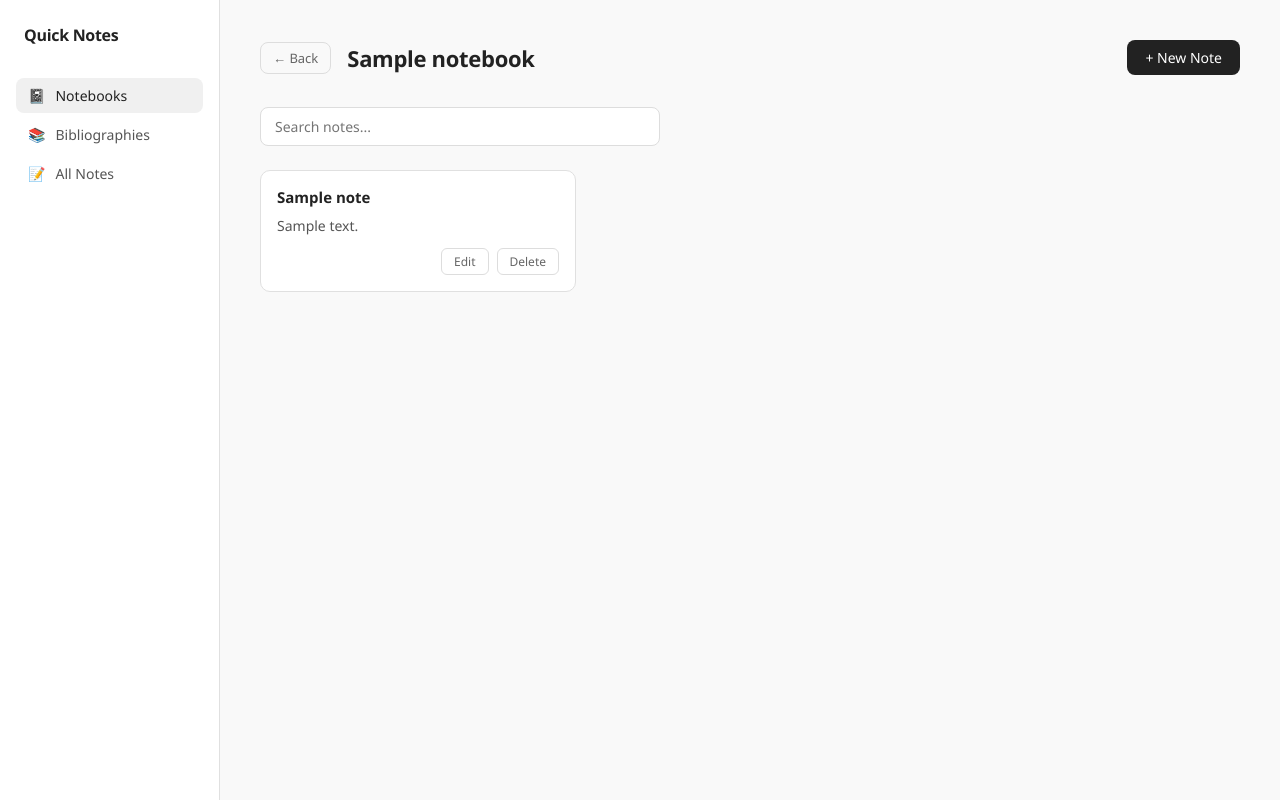
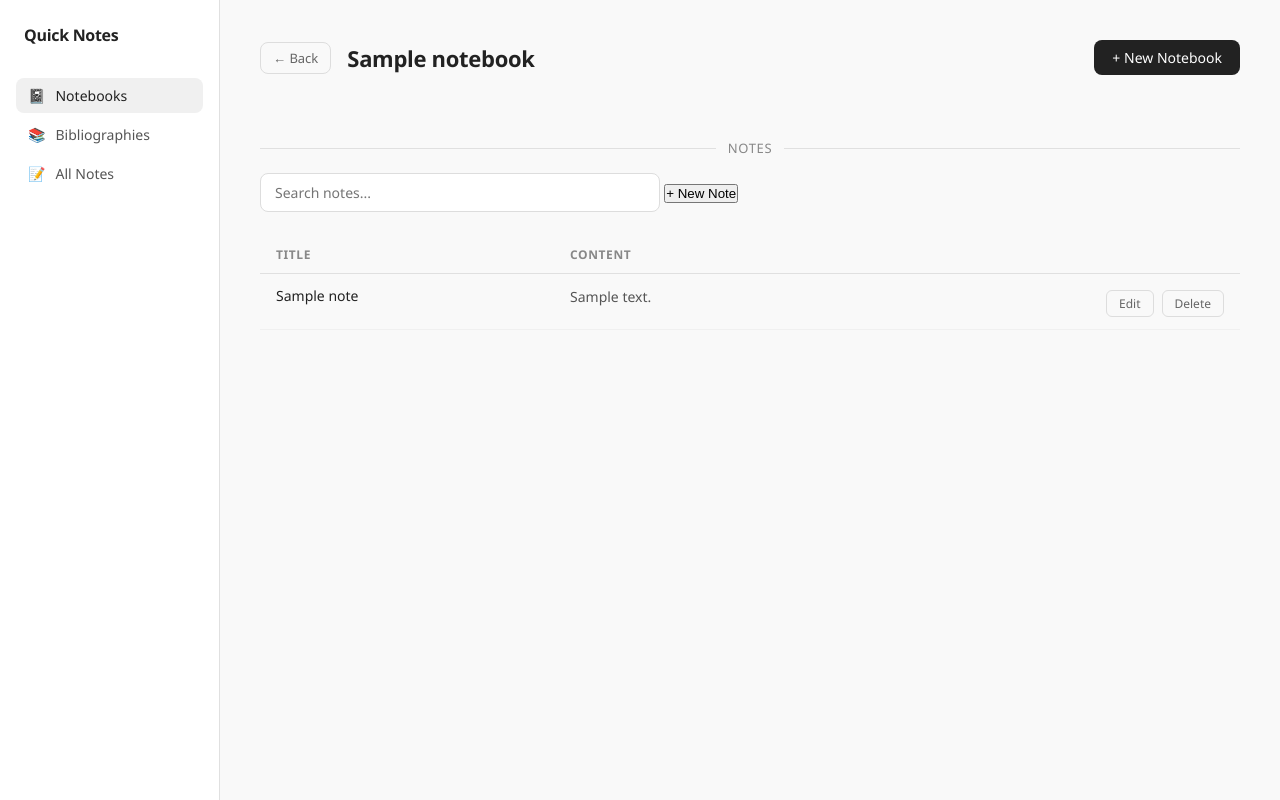
Before and after one commit to josedanieltiradoramirez/quick-notes-app, a FastAPI app: page /notebooks/1 in a window 1280 px wide. Run offline with FastAPI, Linux system fonts and the light colour scheme; tables that the repository leaves empty hold one stand-in row (values such as "Sample post"); data that the repository does not hold is empty.

Commit message:
notes as tables and fix search issues

```diff
--- a/static/notebook_detail.js
+++ b/static/notebook_detail.js
@@ -1,54 +1,119 @@
 const API = 'http://127.0.0.1:8000'
 
+const container = document.querySelector('#notes-container')
+const subNotebooksContainer = document.querySelector('#sub-notebooks-container')
+const notebookTitle = document.querySelector('#notebook-title')
+const backButton = document.querySelector('.back-button')
+
+// notas
 const buttonNewNote = document.querySelector('#button-new-note')
 const buttonSaveNote = document.querySelector('#button-save-note')
 const buttonCancelNote = document.querySelector('#button-cancel-note')
-const form = document.querySelector('#new-note-form')
-const inputTitle = document.querySelector('#input-note-title')
-const inputBody = document.querySelector('#input-note-body')
-const container = document.querySelector('#notes-container')
-const notebookTitle = document.querySelector('#notebook-title')
+const noteForm = document.querySelector('#new-note-form')
+const inputNoteTitle = document.querySelector('#input-note-title')
+const inputNoteBody = document.querySelector('#input-note-body')
+
+// sub-notebooks
+const buttonNewNotebook = document.querySelector('#button-new-notebook')
+const buttonSaveNotebook = document.querySelector('#button-save-notebook')
+const buttonCancelNotebook = document.querySelector('#button-cancel-notebook')
+const notebookForm = document.querySelector('#new-notebook-form')
+const inputNotebookTitle = document.querySelector('#input-notebook-title')
+const inputNotebookDescription = document.querySelector('#input-notebook-description')
+
 const searchInput = document.querySelector('#search-input')
 
 searchInput.addEventListener('input', function() {
     const query = searchInput.value.toLowerCase()
-    const cards = container.querySelectorAll(':scope > div')
-
-    cards.forEach(card => {
-        const text = card.textContent.toLowerCase()
-        if (text.includes(query)) {
-            card.style.display = 'flex'
-        } else {
-            card.style.display = 'none'
-        }
+    const rows = container.querySelectorAll('tbody tr')
+    rows.forEach(row => {
+        const text = row.textContent.toLowerCase()
+        row.style.display = text.includes(query) ? '' : 'none'
     })
 })
+
+// notas
 buttonNewNote.addEventListener('click', function() {
-    form.classList.remove('hidden')
+    noteForm.classList.remove('hidden')
 })
 
 buttonCancelNote.addEventListener('click', function() {
-    form.classList.add('hidden')
-    inputTitle.value = ''
-    inputBody.value = ''
+    noteForm.classList.add('hidden')
+    inputNoteTitle.value = ''
+    inputNoteBody.value = ''
+})
+
+// sub-notebooks
+buttonNewNotebook.addEventListener('click', function() {
+    notebookForm.classList.remove('hidden')
+})
+
+buttonCancelNotebook.addEventListener('click', function() {
+    notebookForm.classList.add('hidden')
+    inputNotebookTitle.value = ''
+    inputNotebookDescription.value = ''
 })
 
 async function loadNotebook() {
     const response = await fetch(`${API}/api/notebooks/${NOTEBOOK_ID}`)
     const notebook = await response.json()
     notebookTitle.textContent = notebook.title
+
+    // actualizar back button
+    if (notebook.parent_id) {
+        backButton.href = `/notebooks/${notebook.parent_id}`
+    } else {
+        backButton.href = '/notebooks'
+    }
+}
+
+async function loadSubNotebooks() {
+    const response = await fetch(`${API}/api/notebooks/${NOTEBOOK_ID}/notebooks`)
+    const notebooks = await response.json()
+    subNotebooksContainer.innerHTML = ''
+    notebooks.forEach(notebook => renderSubNotebook(notebook))
 }
 
 async function loadNotes() {
-    const response = await fetch(`${API}/api/notebooks/${NOTEBOOK_ID}/notes`)
+    const response = await fetch(`${API}/api/notebooks/${NOTEBOOK_ID}/notes`)  // ← correcto
     const notes = await response.json()
-    container.innerHTML = ''
-    notes.forEach(note => renderNote(note))
+
+    container.innerHTML = `
+        <table>
+            <thead>
+                <tr>
+                    <th>Title</th>
+                    <th>Content</th>
+                    <th></th>
+                </tr>
+            </thead>
+            <tbody id="notes-tbody"></tbody>
+        </table>
+    `
+    const tbody = document.querySelector('#notes-tbody')
+    notes.forEach(note => renderNote(note, tbody))
 }
 
+buttonSaveNotebook.addEventListener('click', async function() {
+    const title = inputNotebookTitle.value.trim()
+    const description = inputNotebookDescription.value.trim()
+    if (title === '') return
+
+    const response = await fetch(`${API}/api/notebooks/`, {
+        method: 'POST',
+        headers: { 'Content-Type': 'application/json' },
+        body: JSON.stringify({ title, description, parent_id: NOTEBOOK_ID })
+    })
+    const notebook = await response.json()
+    renderSubNotebook(notebook)
+    inputNotebookTitle.value = ''
+    inputNotebookDescription.value = ''
+    notebookForm.classList.add('hidden')
+})
+
 buttonSaveNote.addEventListener('click', async function() {
-    const title = inputTitle.value.trim()
-    const content = inputBody.value.trim()
+    const title = inputNoteTitle.value.trim()
+    const content = inputNoteBody.value.trim()
     if (title === '' || content === '') return
 
     const response = await fetch(`${API}/api/notes/`, {
@@ -57,20 +122,53 @@ buttonSaveNote.addEventListener('click', async function() {
         body: JSON.stringify({ title, content, notebook_ids: [NOTEBOOK_ID] })
     })
     const note = await response.json()
-    renderNote(note)
-    inputTitle.value = ''
-    inputBody.value = ''
-    form.classList.add('hidden')
+    const tbody = document.querySelector('#notes-tbody')
+    renderNote(note, tbody)
+    inputNoteTitle.value = ''
+    inputNoteBody.value = ''
+    noteForm.classList.add('hidden')
 })
 
-function renderNote(note) {
+function renderSubNotebook(notebook) {
     const div = document.createElement('div')
 
     const title = document.createElement('p')
-    title.textContent = note.title
+    title.textContent = notebook.title
 
-    const p = document.createElement('p')
-    p.textContent = note.content
+    const description = document.createElement('p')
+    description.textContent = notebook.description || ''
+
+    const actions = document.createElement('div')
+    actions.classList.add('note-actions')
+
+    const buttonDelete = document.createElement('button')
+    buttonDelete.textContent = 'Delete'
+    buttonDelete.addEventListener('click', function(e) {
+        e.stopPropagation()
+        deleteSubNotebook(notebook.id, div)
+    })
+
+    div.addEventListener('click', function() {
+        window.location.href = `/notebooks/${notebook.id}`
+    })
+
+    actions.appendChild(buttonDelete)
+    div.appendChild(title)
+    div.appendChild(description)
+    div.appendChild(actions)
+    subNotebooksContainer.appendChild(div)
+}
+
+function renderNote(note, tbody) {
+    const tr = document.createElement('tr')
+
+    const tdTitle = document.createElement('td')
+    tdTitle.textContent = note.title
+
+    const tdContent = document.createElement('td')
+    tdContent.textContent = note.content
+
+    const tdActions = document.createElement('td')
 
     const actions = document.createElement('div')
     actions.classList.add('note-actions')
@@ -85,7 +183,7 @@ function renderNote(note) {
 
         const inputContent = document.createElement('textarea')
         inputContent.value = note.content
-        inputContent.rows = 3
+        inputContent.rows = 2
 
         const buttonSave = document.createElement('button')
         buttonSave.textContent = 'Save'
@@ -101,18 +199,19 @@ function renderNote(note) {
                 body: JSON.stringify({ title: newTitle, content: newContent })
             })
 
-            title.textContent = newTitle
-            p.textContent = newContent
             note.title = newTitle
             note.content = newContent
+            tdTitle.textContent = newTitle
+            tdContent.textContent = newContent
 
-            div.replaceChild(title, inputTitle)
-            div.replaceChild(p, inputContent)
+            tdTitle.replaceChild(document.createTextNode(newTitle), tdTitle.firstChild)
             actions.replaceChild(buttonEdit, buttonSave)
         })
 
-        div.replaceChild(inputTitle, title)
-        div.replaceChild(inputContent, p)
+        tdTitle.innerHTML = ''
+        tdTitle.appendChild(inputTitle)
+        tdContent.innerHTML = ''
+        tdContent.appendChild(inputContent)
         actions.replaceChild(buttonSave, buttonEdit)
     })
 
@@ -120,15 +219,21 @@ function renderNote(note) {
     buttonDelete.textContent = 'Delete'
     buttonDelete.addEventListener('click', function(e) {
         e.stopPropagation()
-        deleteNote(note.id, div)
+        deleteNote(note.id, tr)
     })
 
     actions.appendChild(buttonEdit)
     actions.appendChild(buttonDelete)
-    div.appendChild(title)
-    div.appendChild(p)
-    div.appendChild(actions)
-    container.appendChild(div)
+    tdActions.appendChild(actions)
+    tr.appendChild(tdTitle)
+    tr.appendChild(tdContent)
+    tr.appendChild(tdActions)
+    tbody.appendChild(tr)
+}
+
+async function deleteSubNotebook(id, element) {
+    await fetch(`${API}/api/notebooks/${id}`, { method: 'DELETE' })
+    element.remove()
 }
 
 async function deleteNote(id, element) {
@@ -137,4 +242,5 @@ async function deleteNote(id, element) {
 }
 
 loadNotebook()
+loadSubNotebooks()
 loadNotes()
--- a/static/style.css
+++ b/static/style.css
@@ -183,25 +183,6 @@ nav {
   background: #f5f5f5;
 }
 
-/* cuadrícula de notas */
-#notes-container {
-  display: grid;
-  grid-template-columns: repeat(auto-fill, minmax(240px, 1fr));
-  gap: 16px;
-}
-
-/* tarjeta individual */
-#notes-container > div {
-  background: #fff;
-  border: 1px solid #e0e0e0;
-  border-radius: 10px;
-  padding: 16px;
-  display: flex;
-  flex-direction: column;
-  gap: 8px;
-  transition: box-shadow 0.2s;
-}
-
 #notes-container > div:hover {
   box-shadow: 0 2px 12px rgba(0,0,0,0.08);
 }
@@ -266,9 +247,57 @@ nav {
   box-shadow: 0 2px 12px rgba(0,0,0,0.08);
 }
 
-/* edición inline */
-#notes-container div input,
-#notes-container div textarea {
+/* tabla de notas */
+#notes-container {
+  width: 100%;
+}
+
+#notes-container table {
+  width: 100%;
+  border-collapse: collapse;
+}
+
+#notes-container th {
+  text-align: left;
+  padding: 10px 16px;
+  font-size: 12px;
+  font-weight: 600;
+  color: #888;
+  text-transform: uppercase;
+  letter-spacing: 0.05em;
+  border-bottom: 1px solid #e0e0e0;
+}
+
+#notes-container td {
+  padding: 12px 16px;
+  font-size: 14px;
+  border-bottom: 1px solid #f0f0f0;
+  vertical-align: top;
+}
+
+#notes-container tr:hover td {
+  background: #fafafa;
+}
+
+#notes-container td:first-child {
+  font-weight: 500;
+  color: #222;
+  width: 30%;
+}
+
+#notes-container td:nth-child(2) {
+  color: #555;
+  line-height: 1.5;
+}
+
+#notes-container td:last-child {
+  width: 120px;
+  text-align: right;
+}
+
+/* edición inline en tabla */
+#notes-container td input,
+#notes-container td textarea {
   width: 100%;
   padding: 6px 10px;
   font-size: 14px;
@@ -281,8 +310,8 @@ nav {
   transition: border-color 0.2s;
 }
 
-#notes-container div input:focus,
-#notes-container div textarea:focus {
+#notes-container td input:focus,
+#notes-container td textarea:focus {
   outline: none;
   border-color: #666;
   background: #fff;
@@ -398,3 +427,46 @@ nav {
   outline: none;
   border-color: #999;
 }
+
+.section-divider {
+  display: flex;
+  align-items: center;
+  gap: 12px;
+  margin: 32px 0 16px;
+  color: #888;
+  font-size: 13px;
+  font-weight: 500;
+  text-transform: uppercase;
+  letter-spacing: 0.05em;
+}
+
+.section-divider::before,
+.section-divider::after {
+  content: '';
+  flex: 1;
+  height: 1px;
+  background: #e0e0e0;
+}
+
+#sub-notebooks-container {
+  display: grid;
+  grid-template-columns: repeat(auto-fill, minmax(200px, 1fr));
+  gap: 16px;
+  margin-bottom: 16px;
+}
+
+#sub-notebooks-container > div {
+  background: #fff;
+  border: 1px solid #e0e0e0;
+  border-radius: 10px;
+  padding: 20px;
+  display: flex;
+  flex-direction: column;
+  gap: 8px;
+  cursor: pointer;
+  transition: box-shadow 0.2s;
+}
+
+#sub-notebooks-container > div:hover {
+  box-shadow: 0 2px 12px rgba(0,0,0,0.08);
+}
--- a/templates/notebook_detail.html
+++ b/templates/notebook_detail.html
@@ -4,14 +4,31 @@
 
 {% block content %}
   <div class="content-header">
-  <div style="display:flex; align-items:center; gap:16px;">
-    <a href="/notebooks" class="back-button">← Back</a>
-    <h1 id="notebook-title">Loading...</h1>
+    <div style="display:flex; align-items:center; gap:16px;">
+      <a href="/notebooks" class="back-button">← Back</a>
+      <h1 id="notebook-title">Loading...</h1>
+    </div>
+    <button id="button-new-notebook">+ New Notebook</button>
   </div>
-  <button id="button-new-note">+ New Note</button>
+
+  <div id="new-notebook-form" class="form-card hidden">
+    <input type="text" id="input-notebook-title" placeholder="Notebook title">
+    <textarea id="input-notebook-description" placeholder="Description (optional)" rows="2"></textarea>
+    <div class="form-actions">
+      <button id="button-save-notebook">Save</button>
+      <button id="button-cancel-notebook">Cancel</button>
+    </div>
+  </div>
+
+  <div id="sub-notebooks-container"></div>
+
+  <div class="section-divider">
+    <span>Notes</span>
   </div>
 
   <input type="text" id="search-input" placeholder="Search notes...">
+
+  <button id="button-new-note">+ New Note</button>
 
   <div id="new-note-form" class="form-card hidden">
     <input type="text" id="input-note-title" placeholder="Title">
```
Also changed, not shown: app/routers/notebooks.py (+7 -0 lines), static/bibliography_detail.js (+44 -31 lines), static/notes.js (+61 -39 lines).
